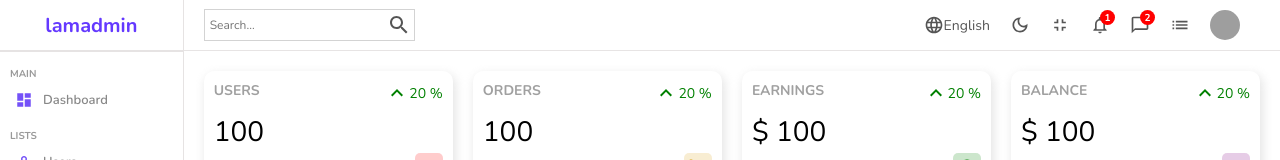
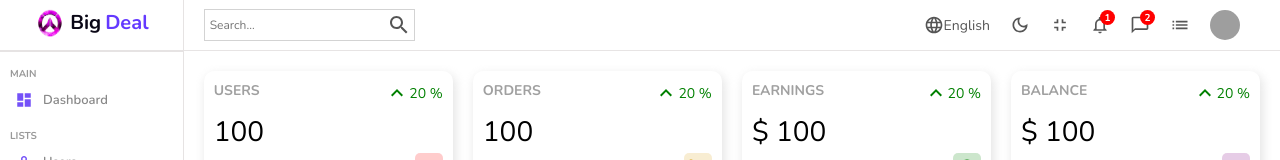
Before and after one commit to pranal02/dashboard-Project, a React (Create React App) app: page / in a window 1280 px wide. Shown: the top 160 px of the page. Built offline with nearby package versions, Linux system fonts and the light colour scheme; grey boxes are pictures that could not be loaded.

Commit message:
logo setup

```diff
--- a/src/components/sidebar/Sidebar.jsx
+++ b/src/components/sidebar/Sidebar.jsx
@@ -1,4 +1,5 @@
 import "./sidebar.scss";
+import Logo from "../../img/logo.png";
 import DashboardIcon from "@mui/icons-material/Dashboard";
 import PersonOutlineIcon from "@mui/icons-material/PersonOutline";
 import LocalShippingIcon from "@mui/icons-material/LocalShipping";
@@ -21,7 +22,7 @@ const Sidebar = () => {
     <div className="sidebar">
       <div className="top">
         <Link to="/" style={{ textDecoration: "none" }}>
-          <span className="logo">lamadmin</span>
+          <span className="logo"><img src={Logo} alt="logo" /><span>Big</span>Deal</span>
         </Link>
       </div>
       <hr />
--- a/src/components/sidebar/sidebar.scss
+++ b/src/components/sidebar/sidebar.scss
@@ -11,9 +11,20 @@
     justify-content: center;
 
     .logo {
+      display: flex;
+      gap:0.25rem;
       font-size: 20px;
       font-weight: bold;
       color: #6439ff;
+    }
+    .logo>span {
+
+      color: #0a0716;
+    }
+    .logo > img {
+
+      width: 2rem;
+      height: 2rem;
     }
   }
 
```
Also changed, not shown: src/img/logo.png (added).
